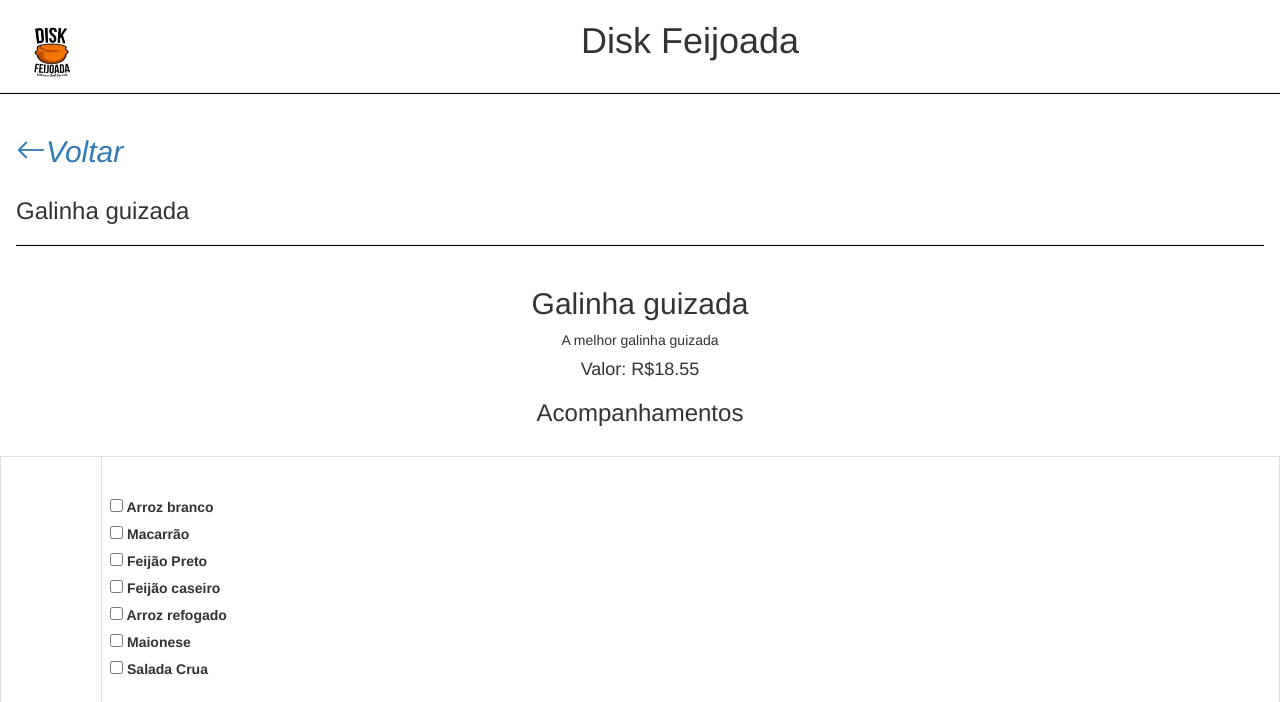
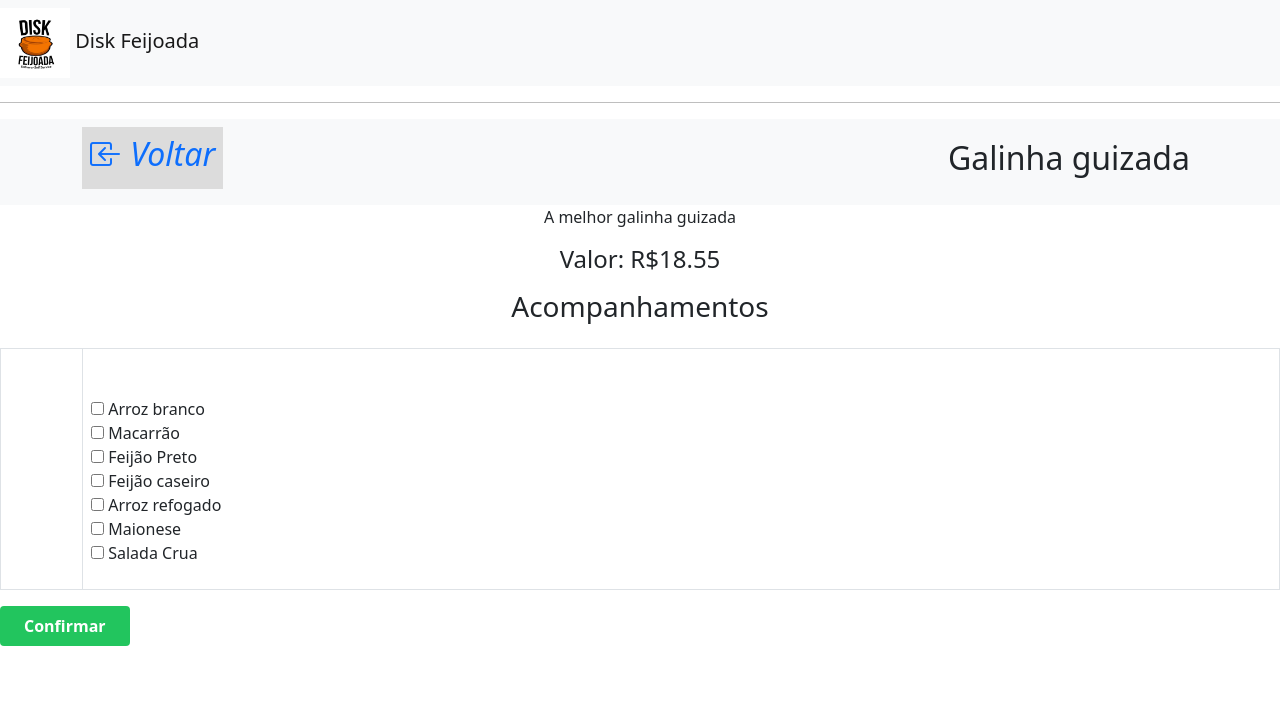
Before and after one commit to RafaelLopesPinheiro/website, a Django app: page /finish/1 in a window 1280 px wide. Shown: the top 702 px of the page. Run offline with Django 4.2, Linux system fonts and the light colour scheme; a user stored in the database is signed in; data comes from the database, SQL or seed files in the repository; both versions use the stored data as it was after the commit; some libraries are stand-ins or nearby versions.

Commit message:
'changes in front-end'

```diff
--- a/products/templates/product_detail.html
+++ b/products/templates/product_detail.html
@@ -4,7 +4,7 @@
 {% include 'navbar.html'%}
 
 
-<h2 style="text-align: center";>{{ object.title }}</h2>
+{% comment %} <h2 style="text-align: center";>{{ object.title }}</h2> {% endcomment %}
 <p style="text-align: center";> {{ object.description }}</p>
 <h4><p style="text-align: center";>Valor: R${{ object.price|floatformat:2 }}</h4></p>
   <table class="table table-bordered" style="text-align: center";>
--- a/products/views.py
+++ b/products/views.py
@@ -63,6 +63,7 @@ def product_create_view(request, id):
     if request.method == "POST":
         form = Book_form(request.POST)
         if form.is_valid() and form.cleaned_data:
+            print(form.cleaned_data)
             Cart.objects.create(user=request.user, acomps=form.cleaned_data)
             return render (request, "finish_order.html", context)
         else:
--- a/templates/home.html
+++ b/templates/home.html
@@ -5,8 +5,15 @@
     <title>Home Page</title>
     {% block head%}
     {% endblock head %}
-    <link rel="stylesheet" href="https://cdn.jsdelivr.net/npm/bootstrap@3.4.1/dist/css/bootstrap.min.css" integrity="sha384-HSMxcRTRxnN+Bdg0JdbxYKrThecOKuH5zCYotlSAcp1+c8xmyTe9GYg1l9a69psu" crossorigin="anonymous">
+
+    <meta charset="utf-8">
+    <meta name="viewport" content="width=device-width, initial-scale=1">
+    <link href="https://cdn.jsdelivr.net/npm/bootstrap@5.1.3/dist/css/bootstrap.min.css" rel="stylesheet">
+    <script src="https://cdn.jsdelivr.net/npm/bootstrap@5.1.3/dist/js/bootstrap.bundle.min.js"></script>
+    <link rel="stylesheet" href="https://cdn.jsdelivr.net/npm/bootstrap-icons@1.9.1/font/bootstrap-icons.css">
     <script src="https://cdn.tailwindcss.com"></script>
+
+
 </head>
 
 <body>
--- a/templates/navbar.html
+++ b/templates/navbar.html
@@ -1,19 +1,34 @@
-<link rel="stylesheet" href="https://cdn.jsdelivr.net/npm/bootstrap-icons@1.9.1/font/bootstrap-icons.css">
 
-<nav class="navbar navbar-light" style="background-color: white;">
-    <div class='container-fluid'>
-        <div class='w-6/12'>
+<head>
+    <meta charset="utf-8">
+    <meta name="viewport" content="width=device-width, initial-scale=1">
+    <link href="https://cdn.jsdelivr.net/npm/bootstrap@5.1.3/dist/css/bootstrap.min.css" rel="stylesheet">
+    <script src="https://cdn.jsdelivr.net/npm/bootstrap@5.1.3/dist/js/bootstrap.bundle.min.js"></script>
+    <link rel="stylesheet" href="https://cdn.jsdelivr.net/npm/bootstrap-icons@1.9.1/font/bootstrap-icons.css">
+  </head>
+
+
+<body>
+<nav class="navbar navbar-expand-lg navbar-light bg-light" style="background-color: #white;">
+    <div class='container'>
+        <div class='d-flex flex-row bd-highlight mb-2' style='background-color: #DCDCDC'>
+            <div class='p-2 bd-highlight'>
             <a href="{% url 'products:quentinha-list' %}">
                 <button>
-                    <h2><i class="bi bi-arrow-left">Voltar</i></h2>
+                    <h2>
+                        <i class="bi bi-box-arrow-in-left d-inline-block align-top"/> Voltar </i>
+                    </h2>
                 </button>
             </a>
+            </div>
         </div>
+    <div class='p-2 bd-highlight'>
+    <h2 class='d-inline-block' style='text-align:center'> {{object.title}} </h2>
+    </div>
+    </div>
+    <hr style="border-bottom: 1px solid black";></hr>
 
-        <div class='w-6/12'>
-            <h3 style='float: center'> {{object.title}} </h3>
-        </div>
 
-        <hr style="border-bottom: 1px solid black";></hr>
-    </div>
-</nav>
+
+    </nav>
+</body>
--- a/templates/topbar.html
+++ b/templates/topbar.html
@@ -1,12 +1,13 @@
 {% load static %}
 
-<nav class="navbar bg-light">
-    <div class='w-4/12'>
+<nav class="navbar navbar-light bg-light">
+    <div class='container-flex'>
+    <div class='align-items: middle'>
     <a class="navbar-brand" href="/">
-      <img src="{% static 'img/logo.jpeg' %}" width="70" height="70" class="d-inline-block align-top" alt="">
+      <img src="{% static 'img/logo.jpeg' %}" width="70" height="70" class="d-inline-block align-text-middle" alt=""/>
+      <span>Disk Feijoada</span>
+    </a>
+  </div>
+</nav>
 
-    </a>
-    </div>
-    <h1 style='text-align:center'>Disk Feijoada</h1>
-</nav>
-<hr style="border-bottom: 1px solid black" ></hr>
+  <hr style="border-bottom: 1px solid black" ></hr>
```
Also changed, not shown: db.sqlite3.
